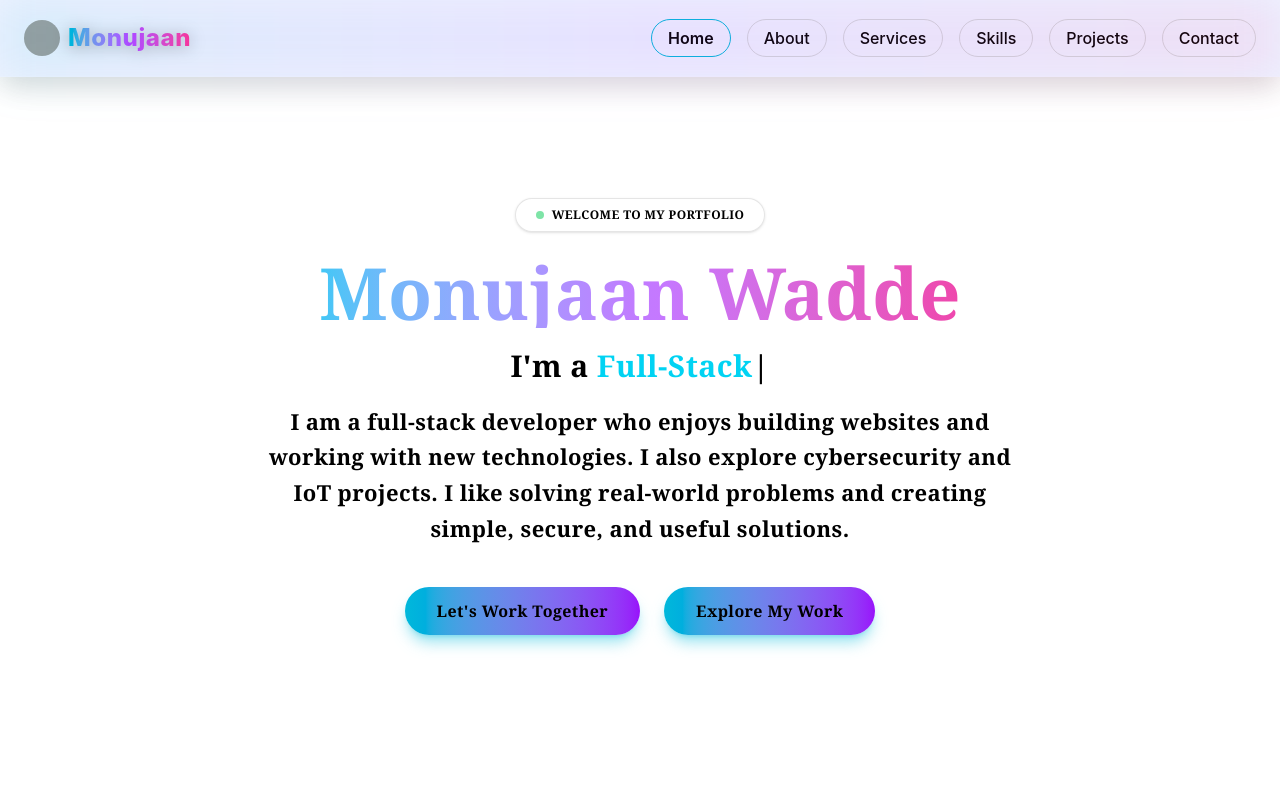
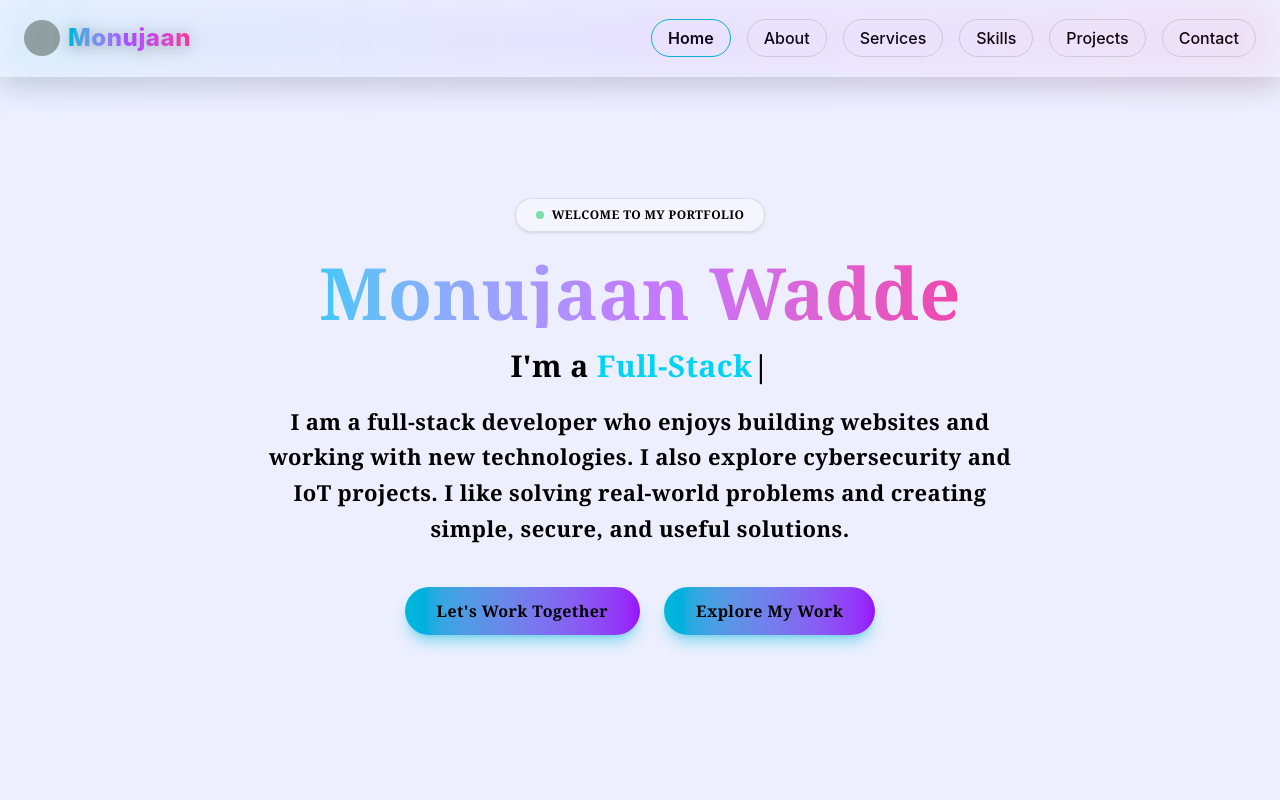
Before and after one commit to monujaanwadde360/portfolio_website_personal, a React (Vite) app: page / in a window 1280 px wide. Shown: the top 800 px of the page. Built offline with nearby package versions, Linux system fonts and the light colour scheme; grey boxes are pictures that could not be loaded.

Commit message:
Update index.css

```diff
--- a/src/index.css
+++ b/src/index.css
@@ -3,3 +3,11 @@
 html {
   scroll-behavior: smooth;
 }
+
+section{
+  background-color: #edefff;
+}
+
+footer{
+  background-color: #e4e6ff;
+}
```
